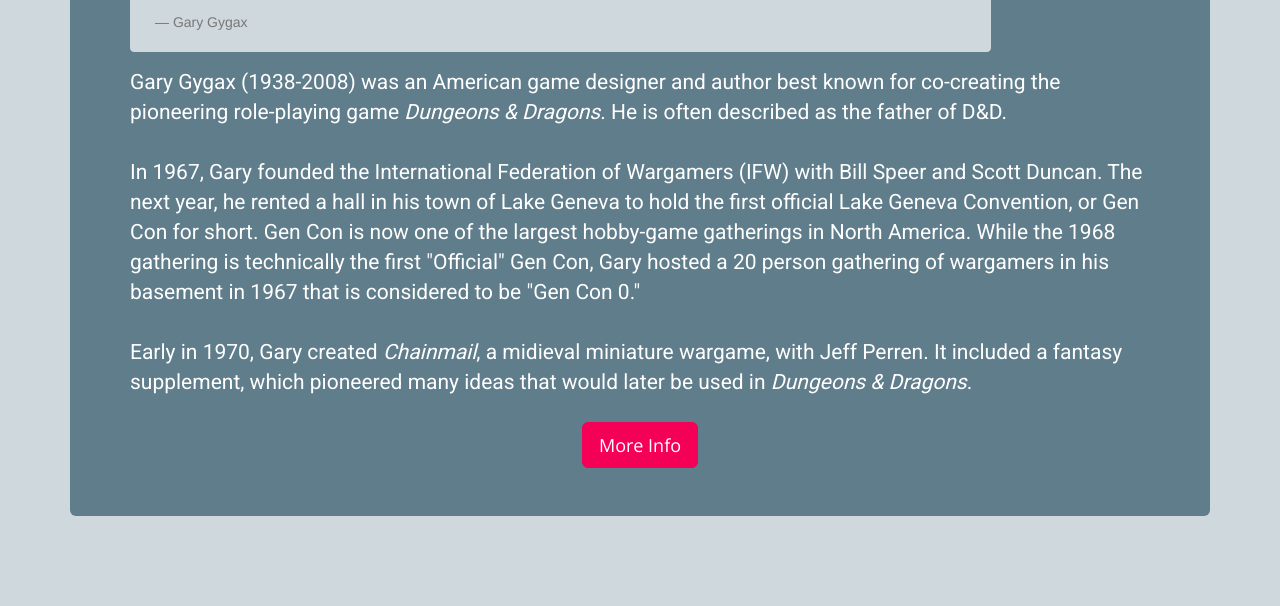
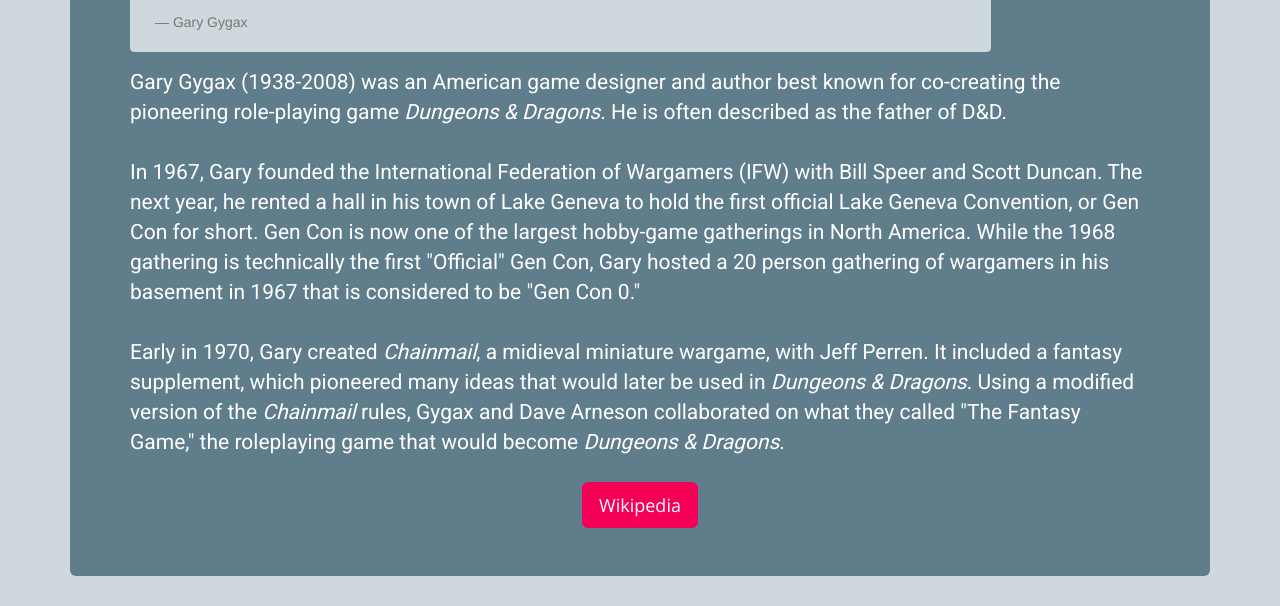
Before and after one commit to Brandon-Wolff/Gygax-Tribute, a plain HTML site: page index.html in a window 1280 px wide. Shown: the part 628-1234 px from the top of the page. Before the commit the page ends 1174 px from the top, so only its background shows below. Drawn offline with nearby package versions, Linux system fonts and the light colour scheme.

Commit message:
Style Changes

```diff
--- a/index.html
+++ b/index.html
@@ -2,7 +2,7 @@
 <html >
   <head>
     <meta charset="UTF-8">
-    <title>A Pen by  Brandon</title>
+    <title>Gary Gygax Tribute Page</title>
 
 
     <link rel="stylesheet" href="css/normalize.css">
@@ -47,12 +47,12 @@
         </p>
         <p> In 1967, Gary founded the International Federation of Wargamers (IFW) with Bill Speer and Scott Duncan. The next year, he rented a hall in his town of Lake Geneva to hold the first official Lake Geneva Convention, or Gen Con for short. Gen Con is now one of the largest hobby-game gatherings in North America. While the 1968 gathering is technically the first "Official" Gen Con, Gary hosted a 20 person gathering of wargamers in his basement in 1967 that is considered to be "Gen Con 0."
         </p>
-        <p>Early in 1970, Gary created <em>Chainmail</em>, a midieval miniature wargame, with Jeff Perren. It included a fantasy supplement, which pioneered many ideas that would later be used in <em>Dungeons & Dragons</em>. </p>
+        <p>Early in 1970, Gary created <em>Chainmail</em>, a midieval miniature wargame, with Jeff Perren. It included a fantasy supplement, which pioneered many ideas that would later be used in <em>Dungeons & Dragons</em>. Using a modified version of the <em>Chainmail</em> rules, Gygax and Dave Arneson collaborated on what they called "The Fantasy Game," the roleplaying game that would become <em>Dungeons & Dragons</em>.</p>
       </div>
     </div>
 
     <div class="row text-center">
-      <a href="#" class="btn btn-default btn-lg" role="button">More Info</a>
+      <a href="https://en.wikipedia.org/wiki/Gary_Gygax" class="btn btn-default btn-lg" role="button" target="_blank">Wikipedia</a>
     </div>
 
   </div>
```
Also changed, not shown: README.txt, license.txt, 1 other file.
